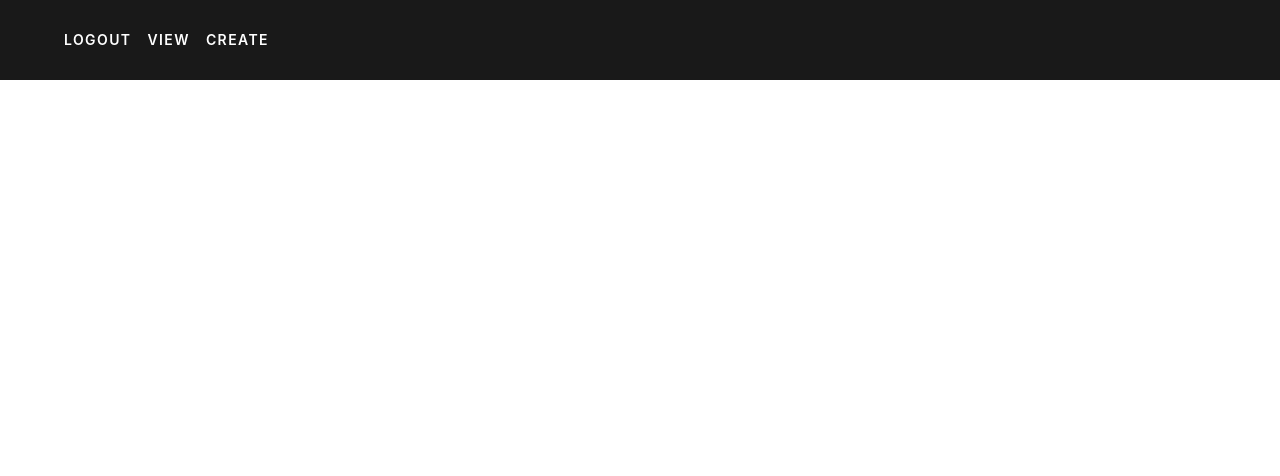
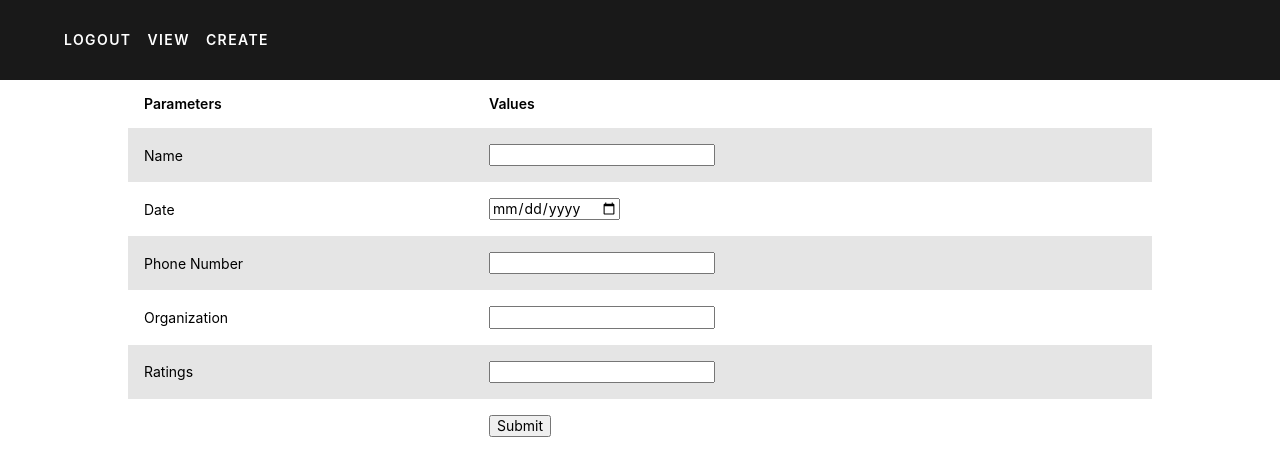
Before and after one commit to Xebec19/mvassignment, a React (Create React App) app: page /dashboard/create/asd in a window 1280 px wide. Shown: the top 476 px of the page. Built offline with nearby package versions, Linux system fonts and the light colour scheme.

Commit message:
set frontend

```diff
--- a/package.json
+++ b/package.json
@@ -8,6 +8,7 @@
     "@testing-library/user-event": "^12.1.10",
     "react": "^17.0.1",
     "react-dom": "^17.0.1",
+    "react-icons": "^4.2.0",
     "react-router-dom": "^5.2.0",
     "react-scripts": "4.0.3",
     "tachyons": "4.12.0",
--- a/src/App.js
+++ b/src/App.js
@@ -7,6 +7,7 @@ import {
 import Login from './components/pages/Login';
 import Register from './components/pages/Register';
 import Dashboard from './components/pages/Dashboard';
+import Create from './components/pages/Create';
 import './App.css';
 
 function App() {
@@ -25,15 +26,11 @@ function App() {
           <Register />
         </Route>
 
-        <Route path="/dashboard/:id">
-          <Dashboard />
+        <Route path="/dashboard/create/:id">
+          <Create />
         </Route>
 
-        <Route path="/dashboard/view/:id">
-          <Dashboard />
-        </Route>
-
-        <Route path="/dashboard/create/:id">
+        <Route path="/dashboard/:id">
           <Dashboard />
         </Route>
 
--- a/src/components/etc/Nav.js
+++ b/src/components/etc/Nav.js
@@ -29,7 +29,7 @@ function Nav(){
   		<Link to="/" className="link dim white dib mr3">
 	      Logout
 	    </Link>
-	    <Link to={`/dashboard/view/${id}`} className="link dim white dib mr3">
+	    <Link to={`/dashboard/${id}`} className="link dim white dib mr3">
 	      View
 	    </Link>
 	    <Link to={`/dashboard/create/${id}`} className="link dim white dib mr3">
@@ -47,7 +47,7 @@ function Nav(){
   			)
   	}
   return(
-    <header className="bg-black-90 fixed w-100 ph3 pv3 pv4-ns ph4-m ph5-l">
+    <header className="bg-black-90 w-100 ph3 pv3 pv4-ns ph4-m ph5-l">
 	  <nav className="f6 fw6 ttu tracked">
 	    {navLinks}
 	  </nav>
--- /dev/null
+++ b/src/components/pages/Create.js
@@ -0,0 +1,67 @@
+import React from 'react';
+import Nav from '../etc/Nav';
+import 'tachyons';
+
+function Create(){
+	return(
+		<div>
+		<Nav />
+		<table className="f6 w-100 mw8 center" cellSpacing="0">
+	      <thead>
+	        <tr className="stripe-dark">
+	          <th className="fw6 tl pa3 bg-white">Parameters</th>
+	          <th className="fw6 tl pa3 bg-white">Values</th>
+	        </tr>
+	      </thead>
+
+	      <tbody className="lh-copy">
+
+	        <tr className="stripe-dark">
+	          <td className="pa3">Name</td>
+	          <td className="pa3">
+	          <input type="text" />
+	          </td>
+	        </tr>
+	        <tr className="stripe-dark">
+	          <td className="pa3">Date</td>
+	          <td className="pa3">
+	          <input type="date" />
+	          </td>
+	        </tr>
+	        <tr className="stripe-dark">
+	          <td className="pa3">Phone Number</td>
+	          <td className="pa3">
+	          <input type="number" />
+	          </td>
+	        </tr>
+	        <tr className="stripe-dark">
+	          <td className="pa3">Organization</td>
+	          <td className="pa3">
+	          <input type="text" />
+	          </td>
+	        </tr>
+	        <tr className="stripe-dark">
+	          <td className="pa3">Ratings</td>
+	          <td className="pa3">
+	          <input type="text" />
+	          </td>
+	        </tr>
+
+	      </tbody>
+
+
+	      <tfoot>
+	        <tr className="stripe-dark center fw6 tl pa3 bg-white">
+	          <td className="center fw6 tl pa3 bg-white"></td>
+	          <td className="center fw6 tl pa3 bg-white">
+	          <button>Submit</button>
+	          </td>
+	        </tr>
+	      </tfoot>
+
+		</table>
+		</div>
+		)
+}
+
+export default Create;
--- a/src/components/pages/Dashboard.js
+++ b/src/components/pages/Dashboard.js
@@ -1,13 +1,66 @@
-import React from 'react';
+import React,{ useState,useEffect } from 'react';
+import { FaFilter } from 'react-icons/fa';
 import Nav from '../etc/Nav';
 import 'tachyons';
 
-function dashboard(){
+function Dashboard(){
+	const [filter,setFilter] = useState('null');
+	useEffect(() => {
+		console.log(filter);
+	},[filter])
 	return(
 		<div>
 		  <Nav />
+		  <div >
+		    <div className="pa4">
+			  <div className="overflow-auto">
+			    <div className="f6 w-100 mw8 center">
+			    <label htmlFor="filter">
+			    <FaFilter className="f6 w-100 mw8 center"/>
+			    </label>
+					<select className="f6 w-100 mw8 center"
+					onClick={(e) => setFilter(e.target.value)}
+					name="filter" id="filter">
+					  <option value="date">
+					  {`Date`}
+					  </option>
+					  <option value="organisation">
+					  {`Organisation`}
+					  </option>
+					  <option value="rating">
+					  {`Rating`}
+					  </option>
+					</select>
+
+			    </div>
+
+			    <table className="f6 w-100 mw8 center" cellSpacing="0">
+			      <thead>
+			        <tr className="stripe-dark">
+			          <th className="fw6 tl pa3 bg-white">Name</th>
+			          <th className="fw6 tl pa3 bg-white">Date</th>
+			          <th className="fw6 tl pa3 bg-white">Phone Number</th>
+			          <th className="fw6 tl pa3 bg-white">Organization</th>
+			          <th className="fw6 tl pa3 bg-white">Ratings</th>
+			        </tr>
+			      </thead>
+			      <tbody className="lh-copy">
+
+			        <tr className="stripe-dark">
+			          <td className="pa3">Hassan Johnson</td>
+			          <td className="pa3">@hassan</td>
+			          <td className="pa3">hassan@companywithalongdomain.co</td>
+			          <td className="pa3">14419232532474</td>
+			          <td className="pa3">5</td>
+			        </tr>
+
+			      </tbody>
+			    </table>
+			  </div>
+			</div>
+		  </div>
 		</div>
 		)
 }
 
-export default dashboard;
+export default Dashboard;
```
Also changed, not shown: 1 other file (tests, documents, lock files or other folders).
